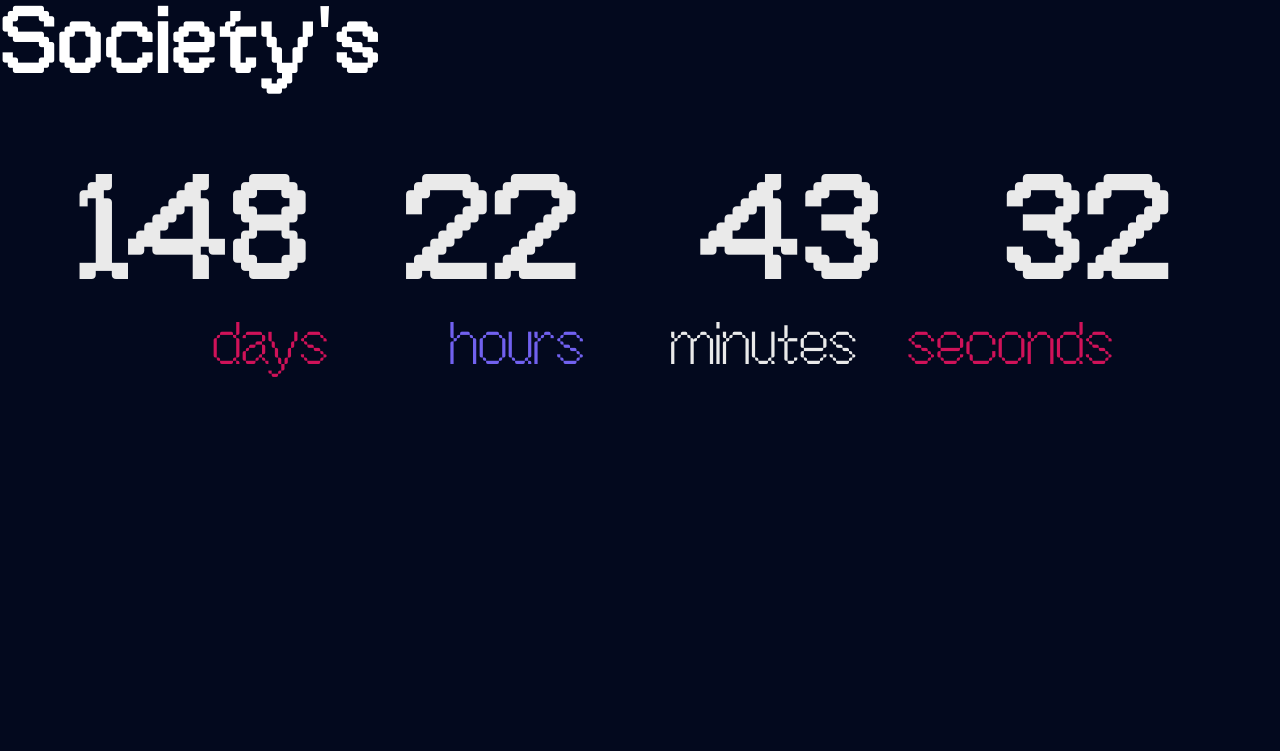
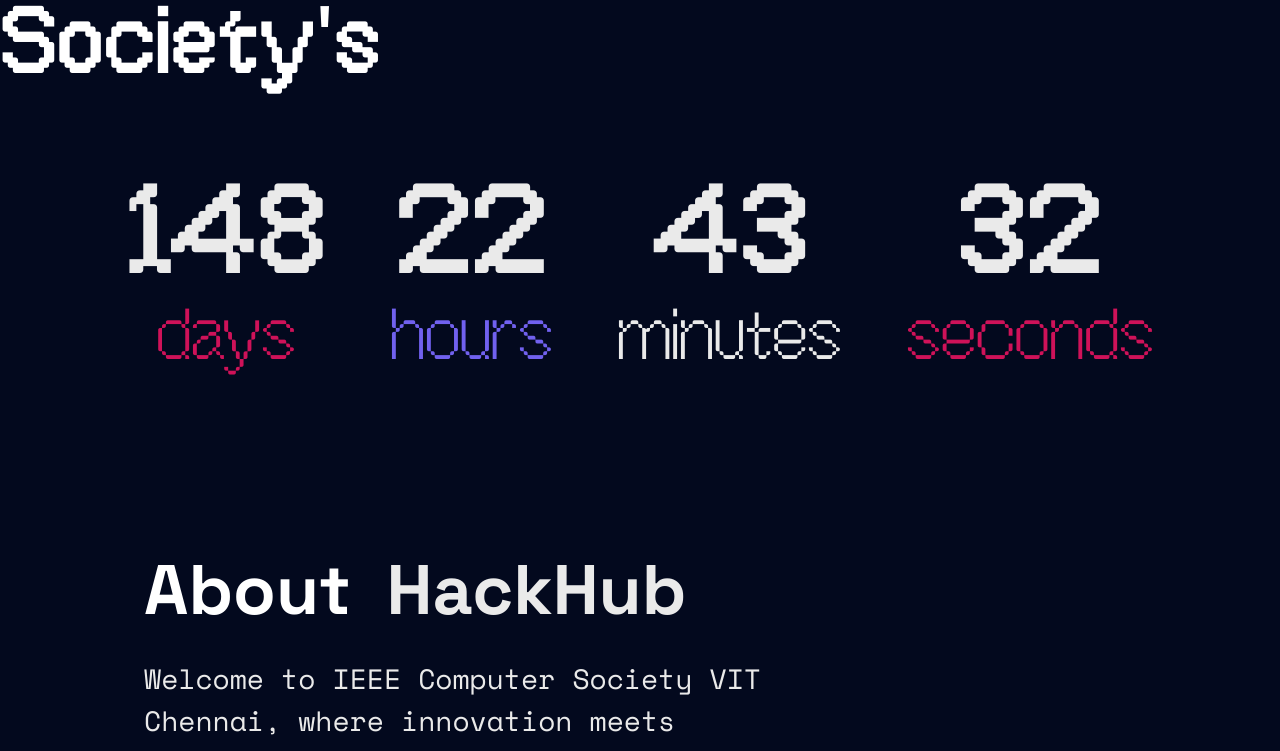
Before and after one commit to sam-shervin/hackhub-24-testdeploy, a Next.js app: page / in a window 1280 px wide. Shown: the part 699-1450 px from the top of the page. Built offline with nearby package versions, Linux system fonts and the light colour scheme.

Commit message:
fix: fix countdown

```diff
--- a/src/components/countdown.tsx
+++ b/src/components/countdown.tsx
@@ -61,21 +61,33 @@
 
 	return (
 		<section>
-			<section className="mt-8 grid grid-rows-2 justify-items-center font-offbittrialbold text-[150px] space-y-[-50px]">
-				<section className="grid grid-cols-4 justify-items-center gap-16">
-					<p className="">{timeLeft.days}</p>
-					<p>{timeLeft.hours}</p>
-					<p>{timeLeft.minutes}</p>
-					<p>{timeLeft.seconds}</p>
+			<section className="font-offbittrialbold">
+
+                <section className="flex justify-center text-7xl gap-16 mt-20 ">
+
+
+                <div className="flex flex-col items-center">
+					<p className="text-9xl">{timeLeft.days}</p>
+					<p className="text-custom_red font-offbittrial">days</p>
+                </div>
+
+                <div className="flex flex-col items-center">
+
+					<p className="text-9xl">{timeLeft.hours}</p>
+					<p className="text-custom_lightblue font-offbittrial">hours</p>
+                </div>
+                <div className="flex flex-col items-center">
+
+					<p className="text-9xl">{timeLeft.minutes}</p>
+					<p className="text-custom_white font-offbittrial">minutes</p>
+                </div>
+                <div className="flex flex-col items-center">
+
+					<p className="text-9xl">{timeLeft.seconds}</p>
+					<p className="text-custom_red font-offbittrial">seconds</p>
+                </div>
 				</section>
-				<section className="grid grid-cols-4 justify-items-center gap-10">
-					<p className=" text-[60px] text-[#CF1259] font-offbittrial ">days</p>
-					<p className="text-[60px] text-[#7161EF] font-offbittrial">hours</p>
-					<p className="text-[60px] font-offbittrial ">minutes</p>
-					<p className="text-[60px] text-[#CF1259] font-offbittrial ">
-						seconds
-					</p>
-				</section>
+
 			</section>
 		</section>
 	);
```
